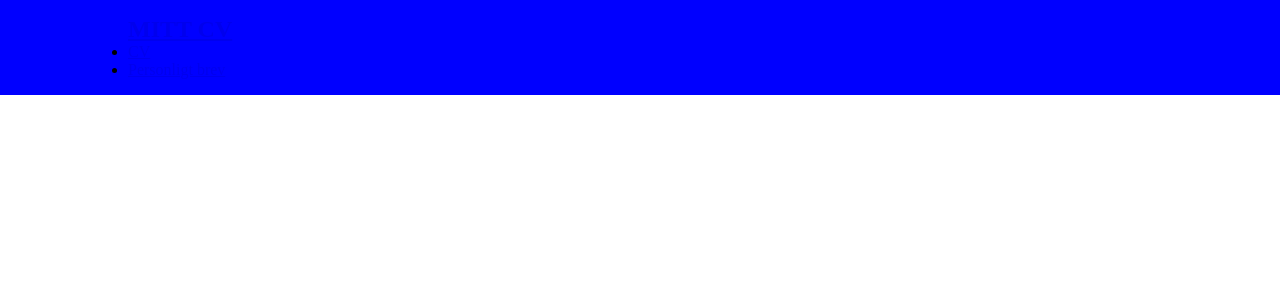
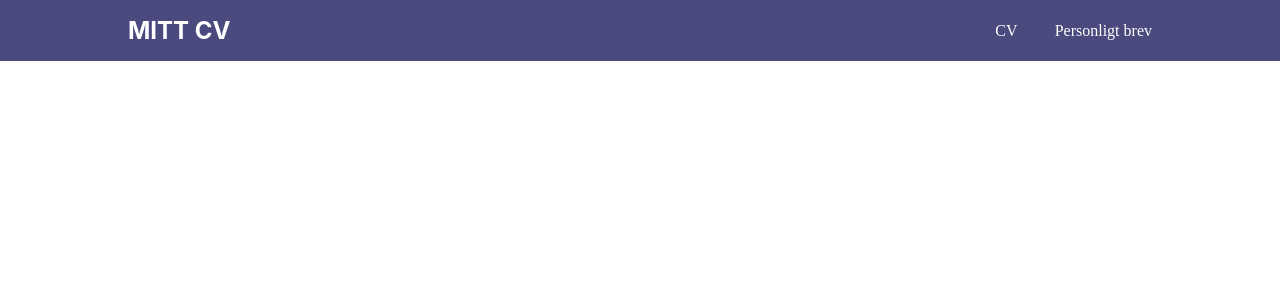
Before and after one commit to AlbinHellman/JavaScript3-Inl-mningsuppgift2, an Angular app in the folder Uppgift2/Uppgift2/: page / in a window 1280 px wide. Shown: the top 300 px of the page. Built offline with nearby package versions, Linux system fonts and the light colour scheme.

Commit message:
JavaScript3-Inlämningsuppgift2

```diff
--- a/Uppgift2/Uppgift2/src/app/components/navbar/navbar.component.css
+++ b/Uppgift2/Uppgift2/src/app/components/navbar/navbar.component.css
@@ -1,4 +1,28 @@
 nav {
-    background: blue;
+    background: rgb(74, 74, 126);
     padding: 1rem 0;
 }
+nav .container {
+    display: flex;
+    justify-content: space-between;
+    align-items: center;
+}
+
+h1 {
+    font-family:-apple-system, BlinkMacSystemFont, 'Segoe UI', Roboto, Oxygen, Ubuntu, Cantarell, 'Open Sans', 'Helvetica Neue', sans-serif;
+}
+ul {
+    display: flex;
+    justify-content: space-between;
+    list-style: none;
+    width: 20%;
+}
+a {
+    color: rgb(255, 255, 255);
+    text-decoration: none;
+}
+
+.flytta {
+    position: relative;
+    left: 3rem;
+}
--- a/Uppgift2/Uppgift2/src/app/components/navbar/navbar.component.html
+++ b/Uppgift2/Uppgift2/src/app/components/navbar/navbar.component.html
@@ -3,8 +3,11 @@
         <h1><a routerLink="/">MITT CV</a></h1>
         <ul>
             <li>
+                <div class="flytta">
                 <a routerLink="/">CV</a>
+                </div>
             </li>
+
             <li>
                 <a routerLink="/brev">Personligt brev</a>
             </li>
```
